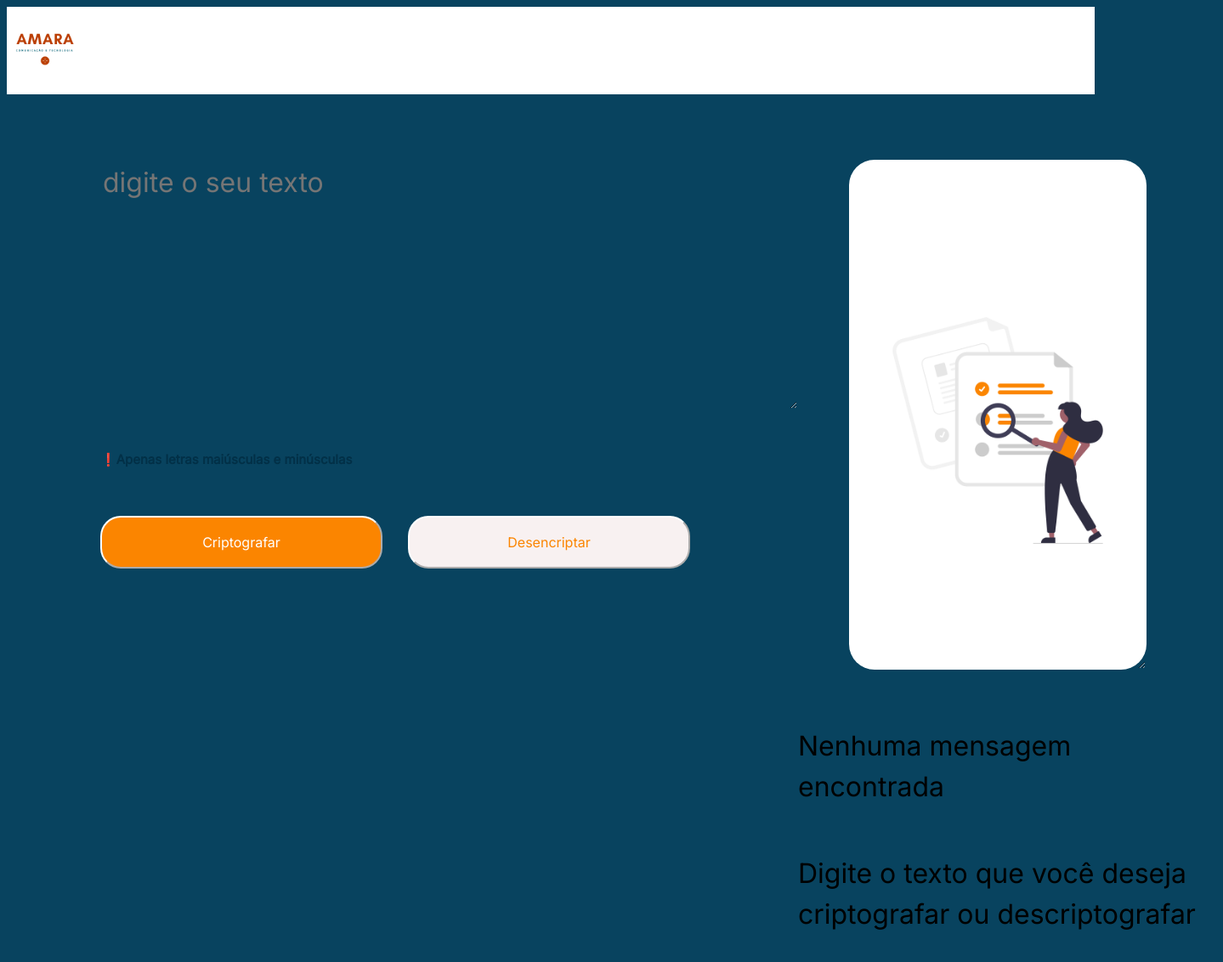
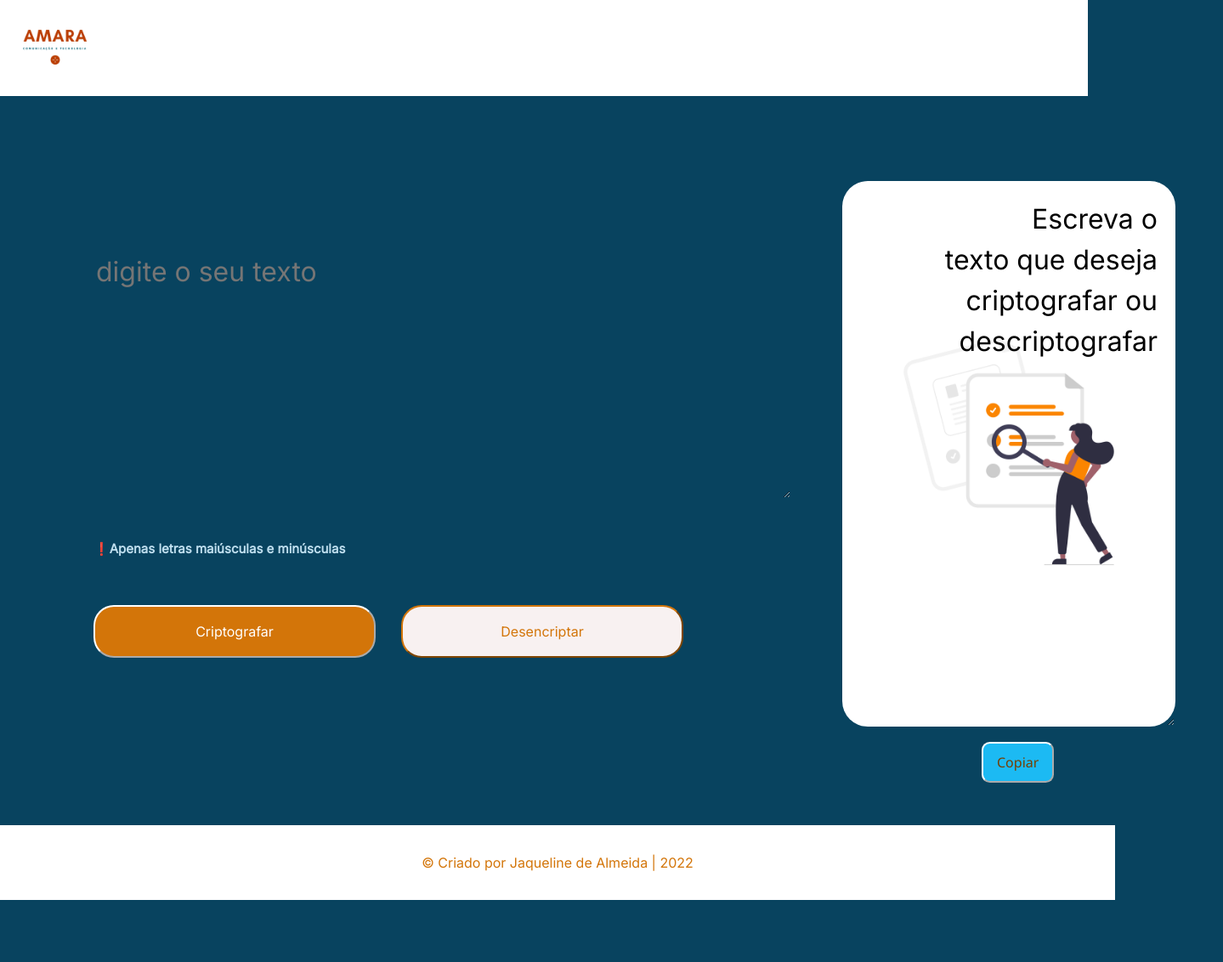
Before and after one commit to jaquelinedealmeida/challenge_one, a plain HTML site: page index.html in a window 1280 px wide. Shown: the whole page at 85% size, 1439 px wide, since content can reach past the window. After the commit the page ends 1059 px from the top, so only its background shows below. Drawn offline with Linux system fonts and the light colour scheme.

Commit message:
inclusão do botão copiar

```diff
--- a/index.html
+++ b/index.html
@@ -9,44 +9,53 @@
     <link rel="stylesheet" href="style.css">
     <title>Decodificador</title>
 </head>
+
 <body>
 
-    <header class ="header">
+    <header class="nav">
         <img src="/img/Logo Amara (2).png" alt="Logo Alura">
     </header>
     <main>
         <section>
-            <textarea class = "input-text" cols="40" rows="6" placeholder="digite o seu texto"></textarea>
+            <textarea class="input-text" cols="40" rows="6" placeholder="digite o seu texto"></textarea>
 
-            <div class ="information">
+            <div class="information">
 
-                <h6 class = "text" >❗Apenas letras maiúsculas e minúsculas</h6>
+                <h6 class="text">❗Apenas letras maiúsculas e minúsculas</h6>
             </div>
             <div class="button">
-                <button class = "encriptor" onclick="btnEncriptar()">
+                <button class="encriptor" onclick="btnEncriptar()">
                     <p>Criptografar</p>
                 </button>
 
                 <button class="descriptor" onclick="btnDesencriptar()">
-                   <p>Desencriptar</p>
+                    <p>Desencriptar</p>
                 </button>
 
-                 <!--inserido pelo atalho .botoes-->
+                <!--inserido pelo atalho .botoes-->
             </div>
         </section>
 
-        <section>
-            <textarea class="mensage" clos="18" rows="8"></textarea>
+        <section class="output">
             <div>
-            <h5>Nenhuma mensagem encontrada </h5>
-            <p> Digite o texto que você deseja criptografar ou descriptografar</p>
+
+                <textarea class="mensage" cols="18" rows="8">
+                   Escreva o texto que deseja criptografar ou descriptografar</textarea>
+
             </div>
+
+            <div>
+                <button id="copy" type="button" onclick="copy()" >Copiar</button>
+            </div>
+
         </section>
+    </main>
 
-        <footer class = "author">
-            <p> </p>
-        </footer>
-    </main>
+    <footer class="author">
+        <p>© Criado por Jaqueline de Almeida | 2022</p>
+    </footer>
+
     <script src="script.js"></script>
 </body>
+
 </html>
--- a/script.js
+++ b/script.js
@@ -5,6 +5,8 @@ function btnEncriptar() {
     const textoEncriptado =  encriptar(inputText.value)
     mensage.value = textoEncriptado
     mensage.style.backgroundImage = "none"
+
+    alert("Não esqueça de digitar seu texto!")
 }
 
 function encriptar(stringEncriptada) {
@@ -15,15 +17,15 @@ function encriptar(stringEncriptada) {
         if(stringEncriptada.includes(matrizCodigo[i][0])) {
             stringEncriptada = stringEncriptada.replaceAll(matrizCodigo[i][0], matrizCodigo[i][1])
         }
+
+
     }
     return stringEncriptada
-
 }
 
 function btnDesencriptar() {
     const textoDesencriptado = desencriptar(inputText.value)
     mensage.value = textoDesencriptado
-
 
 }
 
--- a/style.css
+++ b/style.css
@@ -3,28 +3,27 @@
     font-weight: 400;
     font-size: 32px;
     line-height: 150%;
-    box-sizing: border-box;
+
+}
+
+header {
+
+ background-color: white;
 
 
 }
 
-header {
- position: fixed;
- background-color: white;
- width: 100%;
- margin: 0 auto;
- margin-left: 0%;
-
-}
-
-.header img {
-    width: 90px;
-    height: 90px;
-    background-color: white;
+.nav img {
+    width: 100px;
+    height: 100px;
+   margin-left: 15px;
 }
 
 body {
     background-color:rgb(8, 67, 95);
+    width: 100%;
+    margin: 0%;
+    box-sizing: border-box;
 
 }
 
@@ -39,19 +38,32 @@ main {
     margin-left: 30px;
     background-color:rgb(8, 67, 95);
     border-color: transparent;
-    color: white;
-}
+    color: rgb(255, 255, 255);
+   }
 
 textarea:focus, input:focus, select:focus {
     outline: 0;
 }
 
+.information {
+    display: flex;
+
+   }
+
+
+ .text {
+     font-size: 15px;
+     color: rgb(190, 222, 238);
+     font-weight: 800;
+     margin-left: 30px;
+
+ }
+
 .mensage  {
     position: relative;
-    margin-top: 180px;
+    margin-top: 100px;
     margin-left: 60px;
-    margin-right: 90px;
-    background-image: url(/img/undraw_File_searching_re_3evy.png);
+    background-image: url(/img/imgsearch.png);
     background-position: center;
     background-size: 350px;
     background-position-y: 150px;
@@ -60,8 +72,9 @@ textarea:focus, input:focus, select:focus {
     height:600px;
     padding: 20px;
     border-radius: 30px;
-    text-align:left;
     border-color: transparent;
+   text-align:end;
+text-orientation: end;
 
 }
 
@@ -78,40 +91,82 @@ textarea:focus, input:focus, select:focus {
 }
 
 .encriptor {
-    background-color: #fb8500;
+    background-color: #d37509;
     color: white;
     width: 332px;
     border-radius: 24px;
     border-color: white;
-
     margin-left: 30px;
+    cursor: pointer;
 
 }
+
+.button :hover {
+   background-color: rgb(28, 133, 171);
+
+}
+
+.button .encriptor :hover {
+    color:white;
+    border-color:rgb(28, 133, 171);
+    font-size: 17px;
+
+  }
 
 .descriptor {
     margin-left: 30px;
     background-color: rgb(248, 241, 241);
-    color: rgb(251, 133, 0);
+    color: #d37509;
     border-radius: 24px;
     width: 332px;
-    border-color: white;
+    border-color: #d37509;
+    cursor: pointer;
+  }
 
-    margin-left: 30px;
+  .button .descriptor :hover {
+   color:white;
+    font-size: 17px;
+    border-color:antiquewhite
+
+ }
+ .output h5 {
+     margin-bottom: 0%;
+     background-color:white;
+ }
+
+
+#copy {
+font-size:.5rem;
+font-weight: 800px;
+padding: .3rem;
+padding-left:.5rem;
+padding-right:.5rem;
+border-radius:.3rem;
+justify-content:center;
+background-color: rgb(28, 186, 243);
+border-color: #ffffff;
+color: #743f03;
+display: inline-block;
+cursor: pointer;
+font-family:'Segoe UI', Tahoma, Geneva, Verdana, sans-serif;
+margin-left: 7rem;
+}
+
+#copy:hover {
+    background-color: #fc8a09;
+    color:white
 }
 
 
 
-.information {
-   display: flex;
+.author {
+    padding: .5rem;
+    background-color: white;
+    text-align: center;
+    width: 100%;
+}
 
-  }
-
-
-.text {
-
-    font-size: 15px;
-    color: rgb(2, 48, 71);
-    font-weight: 800;
-    margin-left: 30px;
-
+.author p{
+    font-size:.5rem;
+    color: #d37509;
 }
```
Also changed, not shown: img/imgsearch.png (renamed from img/undraw_File_searching_re_3evy.png).
